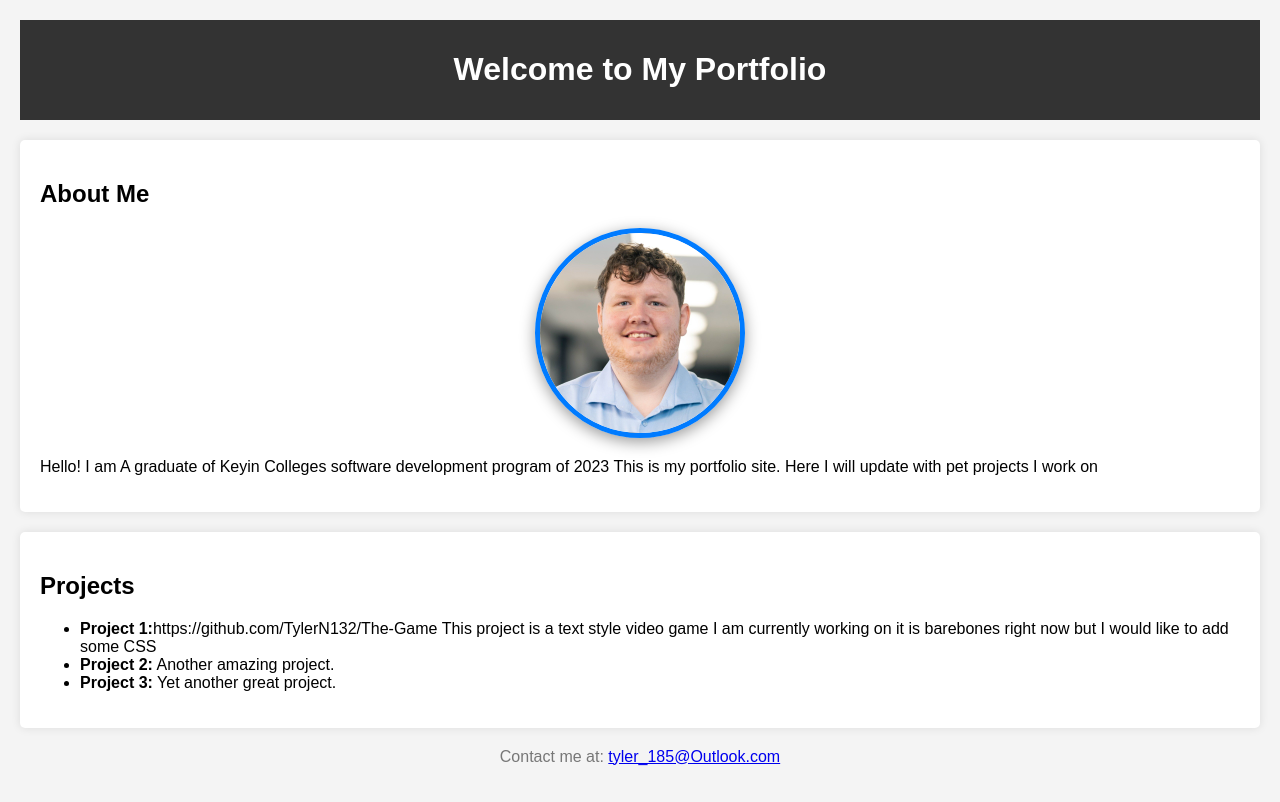
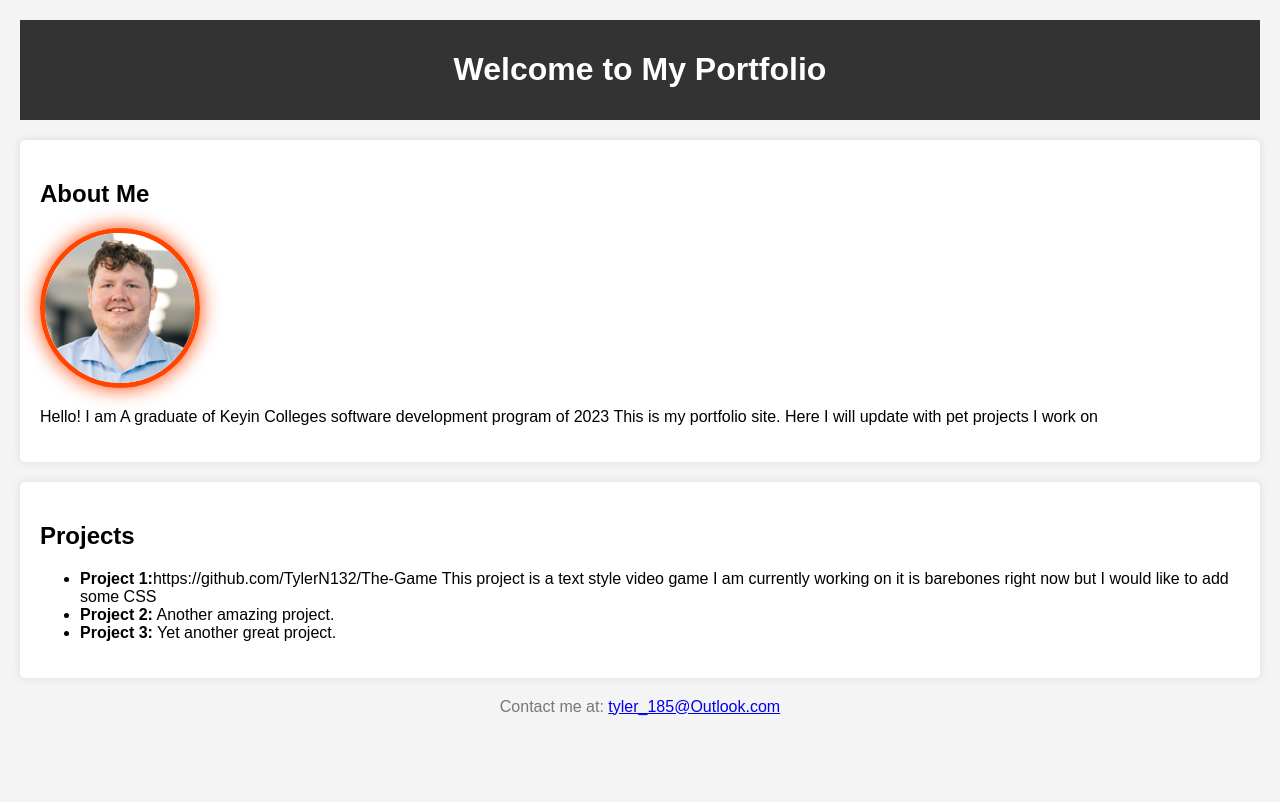
Before and after one commit to TylerN132/Portfolio-Site, a plain HTML site: page index.html in a window 1280 px wide. Drawn offline with Linux system fonts and the light colour scheme.

Commit message:
Update index.html

```diff
--- a/index.html
+++ b/index.html
@@ -37,14 +37,10 @@
     </header>
     <section>
       <h2>About Me</h2>
-      <div style="text-align: center; margin-top: 20px;">
-        <img src="https://raw.githubusercontent.com/TylerN132/Portfolio-Site/Work/1730914680196.jpg"
-             alt="Your Profile Picture" width="200" height="200"
-             style="border-radius: 50%; border: 5px solid #007bff; box-shadow: 0px 4px 15px rgba(0, 0, 0, 0.4);">
-      </div>
-
-
-
+      <img src="https://raw.githubusercontent.com/TylerN132/Portfolio-Site/Work/1730914680196.jpg"
+      alt="Your Profile Picture" width="150" height="150"
+      style="border-radius: 50%; border: 5px solid #ff4500;
+             box-shadow: 0px 0px 20px #ff4500;">
 
       <p>
         Hello! I am A graduate of Keyin Colleges software development program of
```
